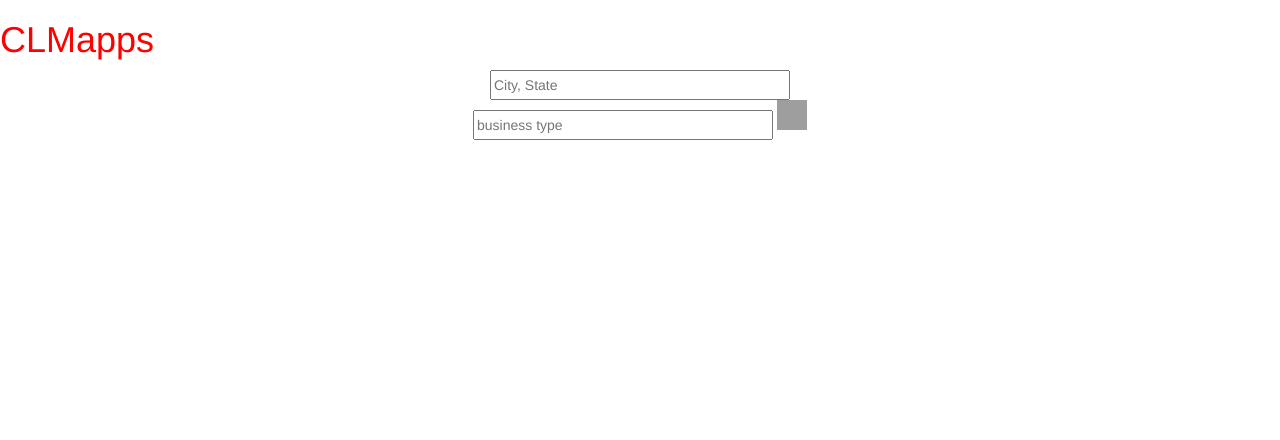
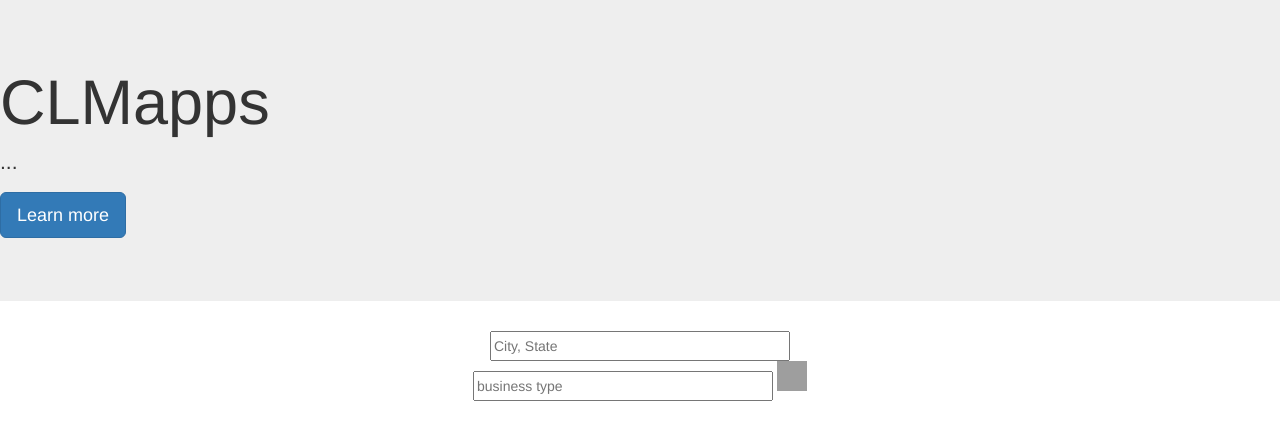
Before and after one commit to christinehicaro/CLMapps, a Python web app: template hackisuproject/templates/index.html in a window 1280 px wide. Shown: the top 440 px of the page. Run offline with Jinja, Linux system fonts and the light colour scheme; the template is opened without the code that fills it, so the values that code supplies are empty; some libraries are stand-ins or nearby versions; grey boxes are pictures that could not be loaded.

Commit message:
made changes

```diff
--- a/hackisuproject/templates/index.html
+++ b/hackisuproject/templates/index.html
@@ -13,7 +13,13 @@
 
   <body>
 
-    <h1> CLMapps </h1>
+    <div class="jumbotron">
+      <h1>CLMapps</h1>
+      <p>
+        ...
+      </p>
+      <p><a class="btn btn-primary btn-lg" href="#" role="button">Learn more</a></p>
+    </div>
 
     <form action = "/results" method = "post">
     <div id = "searching">
```
